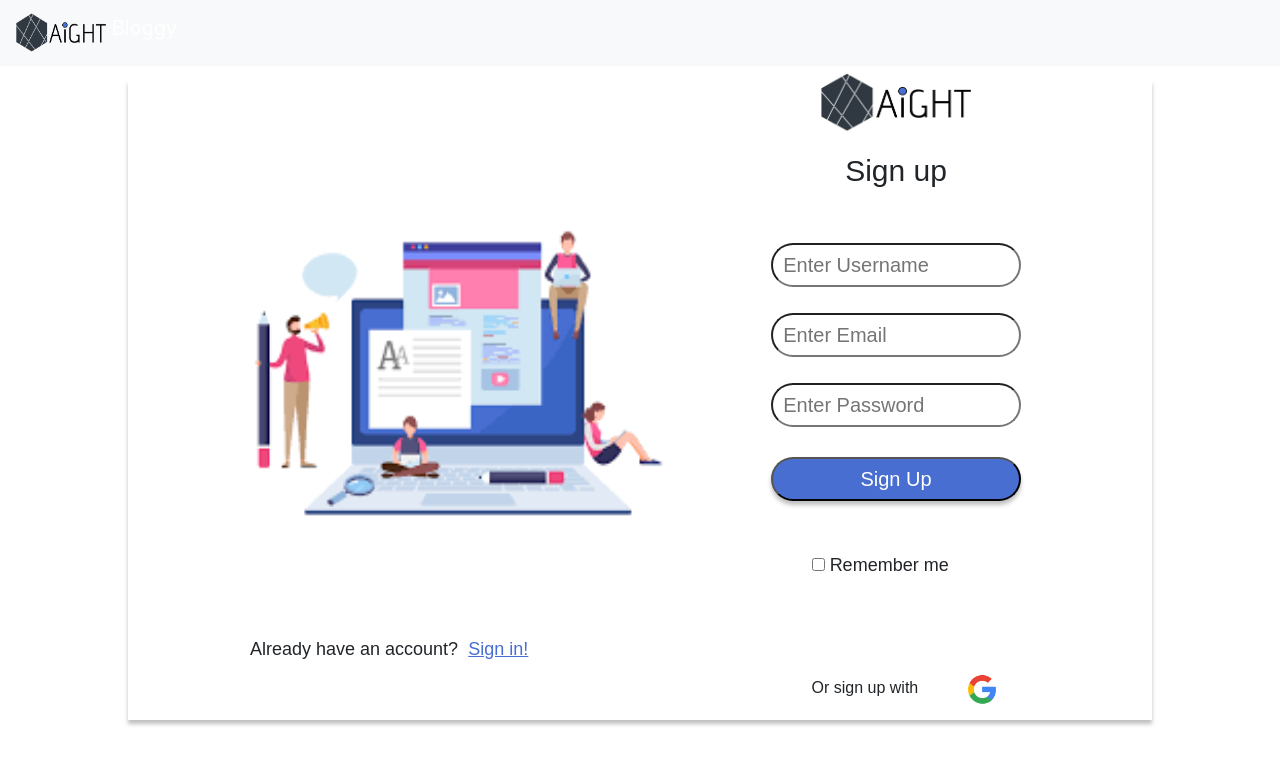
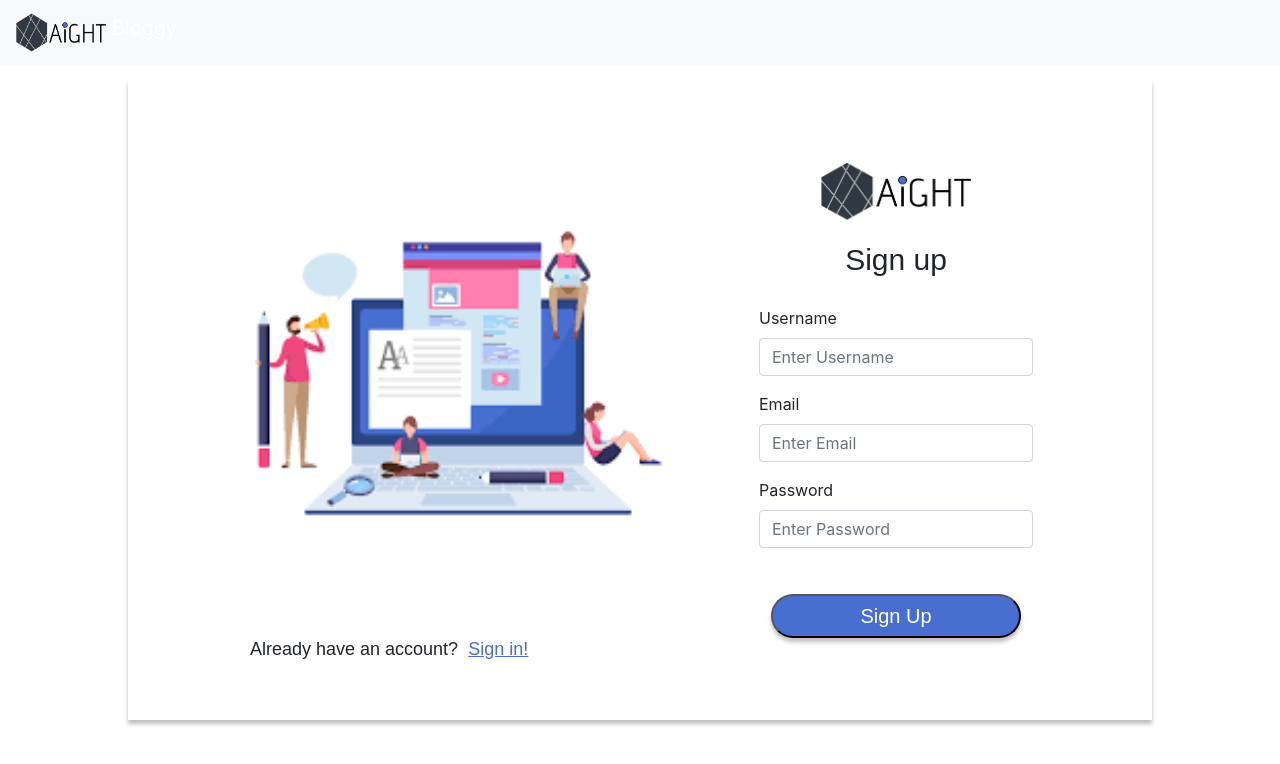
Before and after one commit to kulachit/MICROBLOGGING-WEBSITE, a React (Create React App) app in the folder client/: page /signup in a window 1280 px wide. Shown: the top 764 px of the page. Built offline with nearby package versions, Linux system fonts and the light colour scheme.

Commit message:
comments

```diff
--- a/client/src/components/auth/Login.js
+++ b/client/src/components/auth/Login.js
@@ -24,7 +24,7 @@ const Login = ({ message, loading, user, onChange, onBlur, onSubmit, onClick })
         <img className="logoSI" src={logo} alt="BIG OOF"></img>
         <h2 className="signinSI">Sign In</h2>
         <form className="formStyleSI" onSubmit={onSubmit}>
-        <input
+        <Input
                            name="email"
                            type="email"
                            placeholder="Enter Email"
@@ -38,7 +38,7 @@ const Login = ({ message, loading, user, onChange, onBlur, onSubmit, onClick })
                               error: errors.email
                            }}
                         />
-           <input
+           <Input
                            name="password"
                            type="password"
                            placeholder="Enter Password"
@@ -61,15 +61,6 @@ const Login = ({ message, loading, user, onChange, onBlur, onSubmit, onClick })
                            Sign In
                         </button>
         </form>
-          <div className="tickSI">
-            <input type="checkbox" name="remember"></input>
-            <label htmlFor ="remember" className="customTextSI"> Remember me </label>
-          </div>
-          <div className="orSI">
-            <h3 className="textOrSI">Or sign in with</h3>
-            <img src={g} className="googleImageSI" alt="BIGGEST OOF"></img>
-          </div>
-          <h3 className="linkPwdSI">Forgot password?</h3>
       </div>
     </div>
     </div>
--- a/client/src/components/auth/SignUp.js
+++ b/client/src/components/auth/SignUp.js
@@ -24,7 +24,7 @@ const SignUp = ({ loading, user, onBlur, onChange, onSubmit, onClick }) => {
         <img className="logoSU" src={logo} alt="BIG OOF"></img>
         <h2 className="signinSU">Sign up</h2>
         <form className="formStyleSU" onSubmit={onSubmit}>
-        <input
+        <Input
                            name="user_name"
                            type="text"
                            placeholder="Enter Username"
@@ -38,7 +38,7 @@ const SignUp = ({ loading, user, onBlur, onChange, onSubmit, onClick }) => {
                               error: errors.user_name
                            }}
                         />
-                        <input
+                        <Input
                            name="email"
                            type="email"
                            placeholder="Enter Email"
@@ -52,7 +52,7 @@ const SignUp = ({ loading, user, onBlur, onChange, onSubmit, onClick }) => {
                               error: errors.email
                            }}
                         />
-                        <input
+                        <Input
                            name="password"
                            type="password"
                            placeholder="Enter Password"
@@ -75,14 +75,6 @@ const SignUp = ({ loading, user, onBlur, onChange, onSubmit, onClick }) => {
                            Sign Up
                         </button>
         </form>
-          <div className="tickSU">
-            <input type="checkbox" name="remember"></input>
-            <label htmlFor ="remember" className="customTextSU"> Remember me </label>
-          </div>
-          <div className="orSU">
-            <h3 className="textOrSU">Or sign up with</h3>
-            <img src={g} className="googleImageSU" alt="BIGGEST OOF"></img>
-          </div>
       </div>
    </div>
 </div>
```
Also changed, not shown: 2 other files (tests, documents, lock files or other folders).
